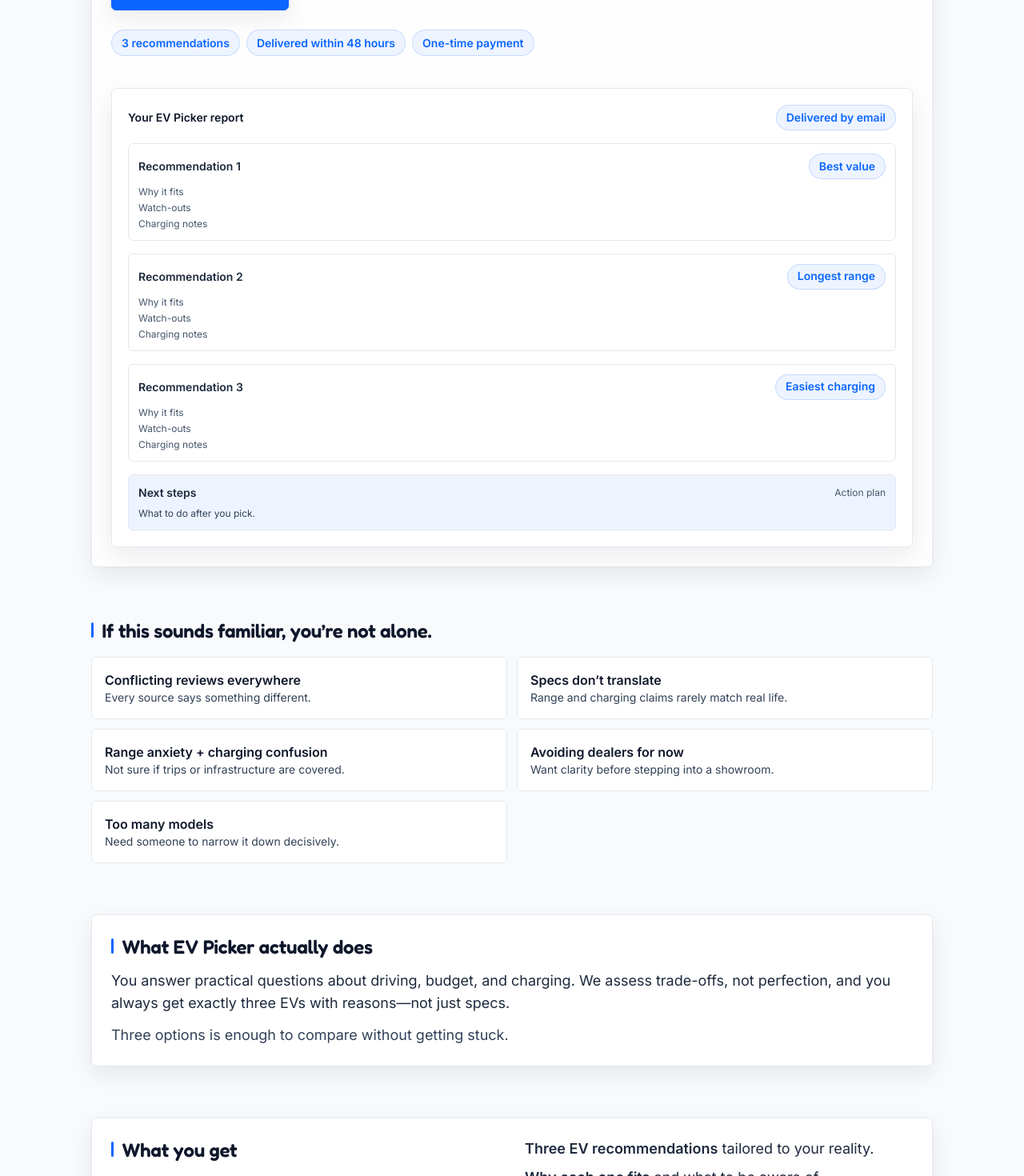
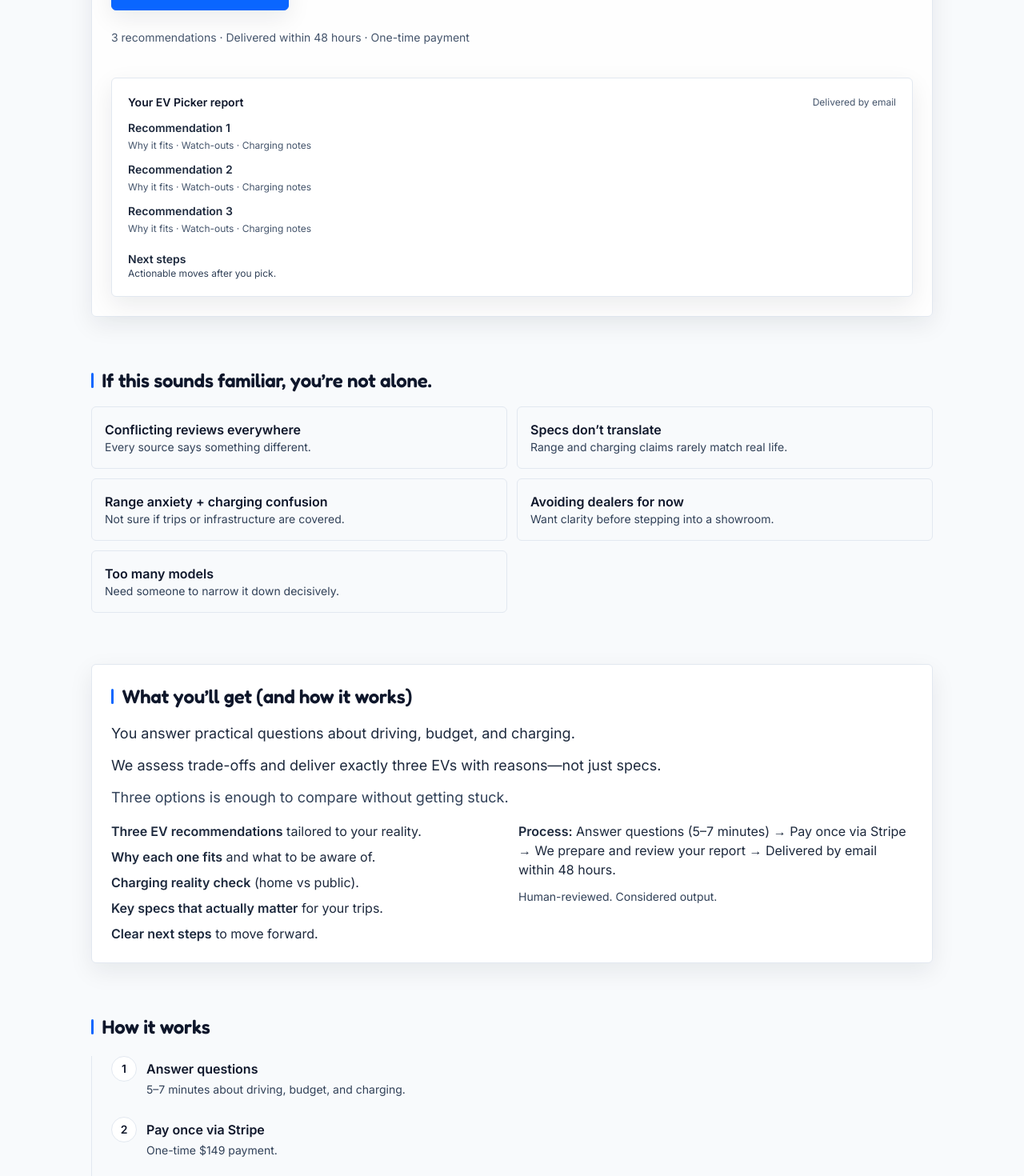
Before and after one commit to Stoikyo/EV-Picker, a Next.js app: page / in a window 1280 px wide. Shown: the part 480-1950 px from the top of the page at 80% size. Built offline with nearby package versions, Linux system fonts and the light colour scheme.

Commit message:
Simplify landing page by reducing visual noise and merging overlapping sections

```diff
--- a/src/app/page.tsx
+++ b/src/app/page.tsx
@@ -32,40 +32,24 @@
             <a className="btn btn-primary w-fit" href="/get-your-ev-picker">
               Get your report — $149
             </a>
-            <div className="flex flex-wrap gap-2 text-sm text-slate-700">
-              <span className="pill">3 recommendations</span>
-              <span className="pill">Delivered within 48 hours</span>
-              <span className="pill">One-time payment</span>
-            </div>
+            <p className="text-sm text-slate-600">3 recommendations · Delivered within 48 hours · One-time payment</p>
           </div>
 
           <div className="rounded-md border border-[var(--color-border)] bg-white p-5 shadow-soft">
-            <div className="mb-4 flex items-center justify-between">
+            <div className="mb-3 flex items-center justify-between">
               <p className="text-sm font-semibold text-slate-900">Your EV Picker report</p>
-              <span className="pill text-xs">Delivered by email</span>
+              <span className="text-xs text-slate-600">Delivered by email</span>
             </div>
-            <div className="space-y-4 text-sm text-slate-800">
-              {[{ label: "Recommendation 1", tag: "Best value" }, { label: "Recommendation 2", tag: "Longest range" }, { label: "Recommendation 3", tag: "Easiest charging" }].map(
-                (item) => (
-                  <div key={item.label} className="space-y-2 rounded-md border border-[var(--color-border)] p-3">
-                    <div className="flex items-center justify-between">
-                      <p className="text-sm font-semibold">{item.label}</p>
-                      <span className="pill text-xs">{item.tag}</span>
+            <div className="space-y-3 text-sm text-slate-800">
+              {[1, 2, 3].map((num) => (
+                <div key={num} className="space-y-1">
+                  <p className="text-sm font-semibold">Recommendation {num}</p>
+                  <p className="text-xs text-slate-600">Why it fits · Watch-outs · Charging notes</p>
                 </div>
-                    <div className="grid gap-1 text-xs text-slate-600">
-                      <span>Why it fits</span>
-                      <span>Watch-outs</span>
-                      <span>Charging notes</span>
-                    </div>
-                  </div>
-                )
-              )}
-              <div className="space-y-2 rounded-md border border-[var(--color-border)] bg-[var(--color-surface-tint)] p-3">
-                <div className="flex items-center justify-between">
+              ))}
+              <div className="pt-2">
                 <p className="text-sm font-semibold">Next steps</p>
-                  <span className="text-xs text-slate-600">Action plan</span>
-                </div>
-                <p className="text-xs text-slate-700">What to do after you pick.</p>
+                <p className="text-xs text-slate-700">Actionable moves after you pick.</p>
               </div>
             </div>
           </div>
@@ -83,7 +67,7 @@
               { title: "Avoiding dealers for now", desc: "Want clarity before stepping into a showroom." },
               { title: "Too many models", desc: "Need someone to narrow it down decisively." },
             ].map((item) => (
-              <div key={item.title} className="rounded-md border border-[var(--color-border)] bg-white p-4">
+              <div key={item.title} className="rounded-md border border-[var(--color-border)] bg-[var(--color-bg)] p-4">
                 <p className="text-base font-semibold text-slate-900">{item.title}</p>
                 <p className="text-sm text-slate-700">{item.desc}</p>
               </div>
@@ -91,23 +75,15 @@
           </div>
         </section>
 
-        <section className="space-y-3 rounded-md border border-[var(--color-border)] bg-white p-6 shadow-soft">
-          <h2 className="section-heading text-2xl font-semibold">What EV Picker actually does</h2>
-          <p className="text-lg text-slate-800">
-            You answer practical questions about driving, budget, and charging. We assess trade-offs, not perfection,
-            and you always get exactly three EVs with reasons—not just specs.
-          </p>
+        <section className="space-y-4 rounded-md border border-[var(--color-border)] bg-white p-6 shadow-soft">
+          <h2 className="section-heading text-2xl font-semibold">What you’ll get (and how it works)</h2>
+          <div className="space-y-3 text-lg text-slate-800">
+            <p>You answer practical questions about driving, budget, and charging.</p>
+            <p>We assess trade-offs and deliver exactly three EVs with reasons—not just specs.</p>
             <p className="text-lg text-slate-700">Three options is enough to compare without getting stuck.</p>
-        </section>
-
-        <section className="grid gap-8 rounded-md border border-[var(--color-border)] bg-white p-6 shadow-soft lg:grid-cols-2">
-          <div className="space-y-3">
-            <h2 className="section-heading text-2xl font-semibold">What you get</h2>
-            <p className="text-lg text-slate-800">
-              A concise report that narrows the field and tells you what to do next—built around your real-world use.
-            </p>
           </div>
-          <div className="space-y-2 text-lg text-slate-800">
+          <div className="mt-4 grid gap-4 lg:grid-cols-2">
+            <div className="space-y-2 text-base text-slate-800">
               <p>
                 <span className="font-semibold">Three EV recommendations</span> tailored to your reality.
               </p>
@@ -123,6 +99,14 @@
               <p>
                 <span className="font-semibold">Clear next steps</span> to move forward.
               </p>
+            </div>
+            <div className="space-y-3 text-base text-slate-800">
+              <p>
+                <span className="font-semibold">Process:</span> Answer questions (5–7 minutes) → Pay once via Stripe →
+                We prepare and review your report → Delivered by email within 48 hours.
+              </p>
+              <p className="text-sm text-slate-700">Human-reviewed. Considered output.</p>
+            </div>
           </div>
         </section>
 
@@ -169,7 +153,7 @@
 
         <section id="pricing" className="space-y-4">
           <h2 className="section-heading text-2xl font-semibold">Pricing</h2>
-          <div className="rounded-md border border-[var(--color-border)] bg-white p-6 shadow-soft transition hover:-translate-y-1 hover:shadow-lg">
+          <div className="rounded-md border border-[var(--color-border)] bg-white p-6 shadow-soft">
             <p className="text-3xl font-semibold text-slate-900">$149</p>
             <p className="text-sm text-slate-600">One-time. Delivered by email. No account required.</p>
             <div className="mt-4 space-y-2 text-sm text-slate-800">
@@ -188,7 +172,7 @@
 
         <section className="space-y-4">
           <h2 className="section-heading text-2xl font-semibold">FAQ</h2>
-          <div className="space-y-3 text-base text-slate-800">
+          <div className="space-y-2 text-sm text-slate-800">
             {[
               {
                 q: "What information do you need?",
@@ -215,12 +199,9 @@
                 a: "Yes. It’s written in plain English for people who don’t want to be EV experts.",
               },
             ].map((item) => (
-              <details
-                key={item.q}
-                className="rounded-md border border-[var(--color-border)] bg-white p-3 transition hover:-translate-y-1 hover:shadow-soft"
-              >
+              <details key={item.q} className="rounded-md border border-[var(--color-border)] bg-white p-2">
                 <summary className="cursor-pointer text-sm font-semibold text-slate-900">{item.q}</summary>
-                <p className="pt-2 text-sm text-slate-700">{item.a}</p>
+                <p className="pt-1 text-sm text-slate-700">{item.a}</p>
               </details>
             ))}
           </div>
@@ -231,11 +212,7 @@
           <a className="btn btn-primary w-fit" href="/get-your-ev-picker">
             Get your report — $149
           </a>
-          <div className="flex flex-wrap gap-2 text-sm text-slate-700">
-            <span className="pill">3 recommendations</span>
-            <span className="pill">Delivered within 48 hours</span>
-            <span className="pill">One-time payment</span>
-          </div>
+          <p className="text-sm text-slate-600">3 recommendations · Delivered within 48 hours · One-time payment</p>
         </section>
       </main>
 
```
Lines whose indentation alone changed are shown as unchanged.
